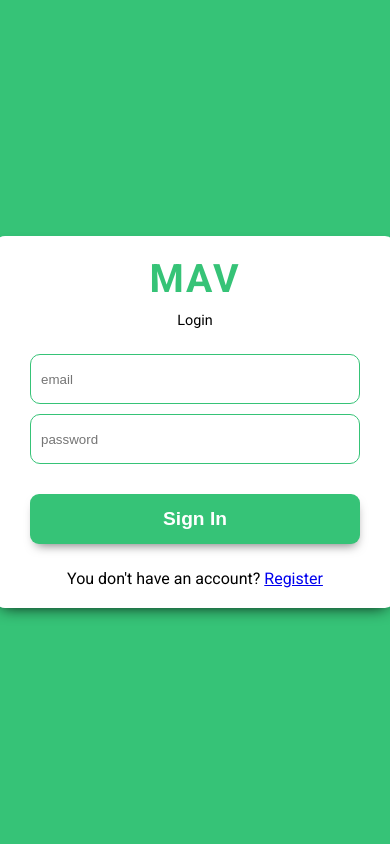
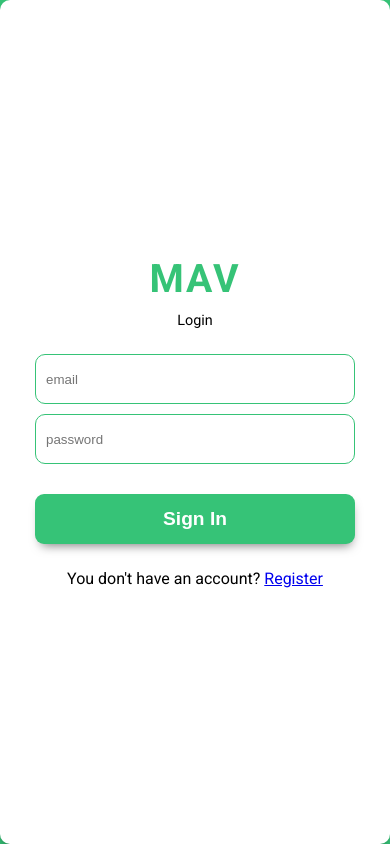
Before and after one commit to mavSeneris/mav-messenger, a React (Vite) app: page /login in a window 390 px wide. Built offline with nearby package versions, Linux system fonts and the light colour scheme; no server answers.

Commit message:
test mobile responsiveness in login and register page

```diff
--- a/src/App.css
+++ b/src/App.css
@@ -64,6 +64,7 @@ img {
 
 .form-container,
 .home {
+  width: 100%;
   height: 100vh;
   display: flex;
   justify-content: center;
@@ -83,14 +84,29 @@ img {
   flex-direction: column;
   justify-content: center;
   align-items: center;
-  width: 30%;
-  min-width: 400px;
+  width: 27%;
+  max-width: 420px;
+  min-width: 350px;
   height: max-content;
   padding: 20px;
   border-radius: 10px;
   background-color: var(--secondary-color);
   gap: 10px;
   box-shadow: -1px 7px 16px -8px rgba(0, 0, 0, 0.91);
+}
+
+@media screen and (max-width: 500px) {
+  .form-container {
+    width: 100%;
+    margin: 0;
+    padding: 0;
+  }
+
+  .form-wrapper {
+    width: 100%;
+    height: 100vh;
+  }
+
 }
 
 .form-logo {
@@ -378,7 +394,7 @@ form>input {
   gap: 5px;
 }
 
-.message-text{
+.message-text {
   max-width: max-content;
   background-color: #e4e4e4;
   padding: 15px;
--- a/src/App.jsx
+++ b/src/App.jsx
@@ -5,6 +5,7 @@ import { BrowserRouter, Routes, Route, Navigate } from "react-router-dom";
 import { useContext } from "react";
 import { AuthContext } from "./context/AuthContext";
 import './App.css'
+
 function App() {
   const { currentUser } = useContext(AuthContext);
 
@@ -12,7 +13,6 @@ function App() {
     if (!currentUser) {
       return <Navigate to="/login" />;
     }
-
     return children
   };
 
--- a/src/pages/Register.jsx
+++ b/src/pages/Register.jsx
@@ -18,11 +18,9 @@ export default function Register() {
 
     try {
       const res = await createUserWithEmailAndPassword(auth, email, password)
-
       const metadata = {
         contentType: 'image/jpeg'
       };
-
       // Upload file and metadata to the object 'images/mountains.jpg'
       const storageRef = ref(storage, displayName);
       const uploadTask = uploadBytesResumable(storageRef, file, metadata);
```
Also changed, not shown: src/routes/root.jsx (deleted, +0 -12 lines).
